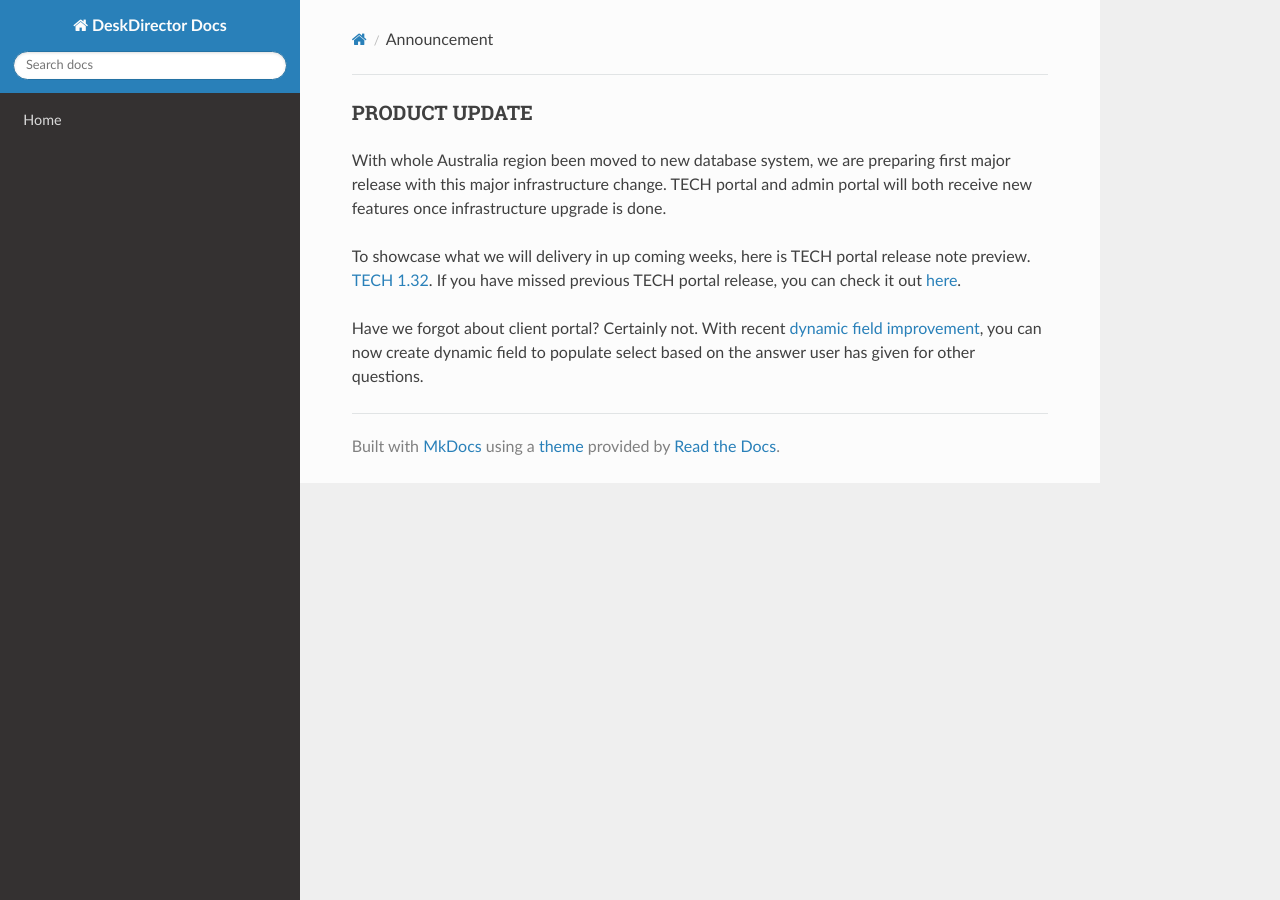
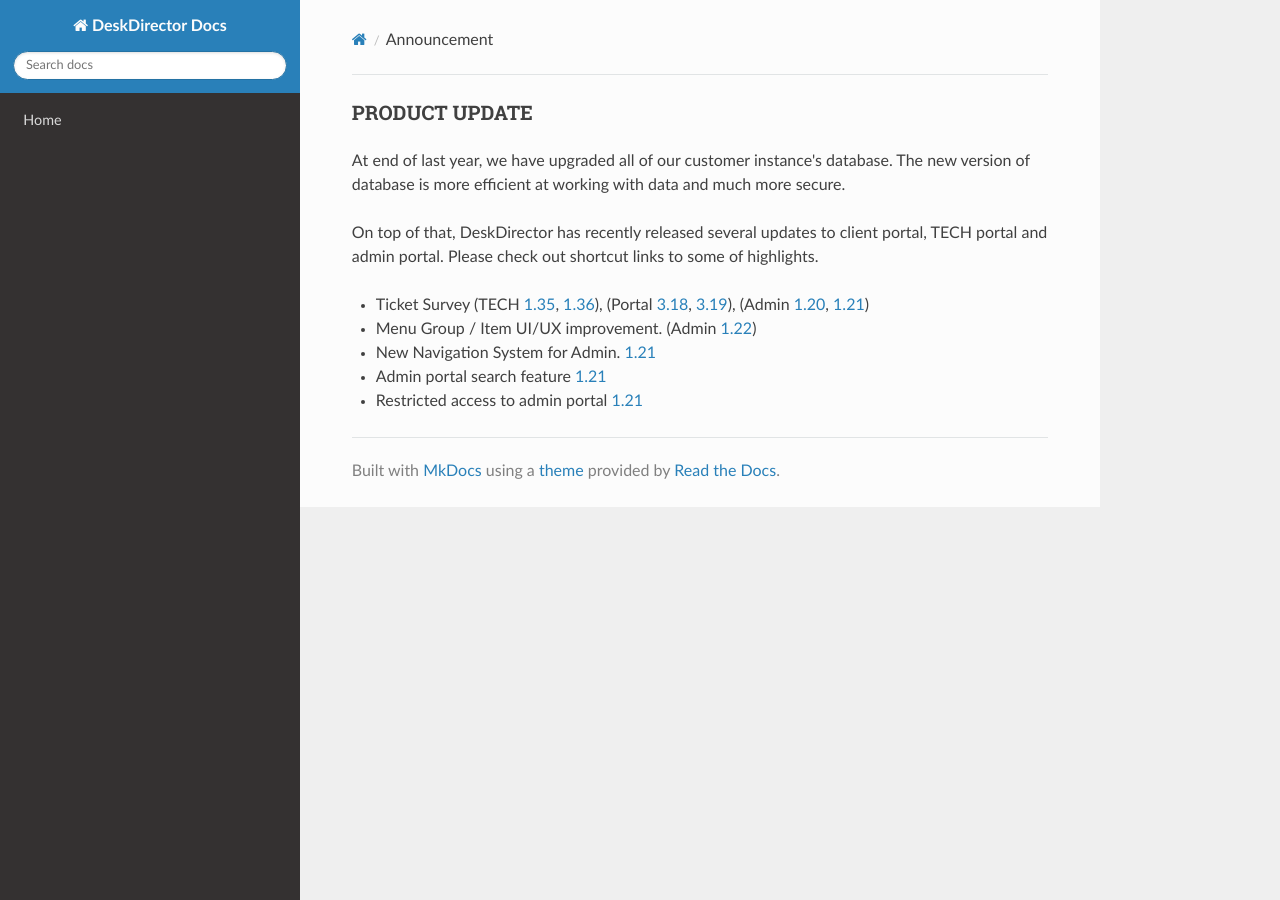
Before and after one commit to DeskDirector/docs, an MkDocs documentation site: the page built from docs/_contents/admin/home/announcement.md, in a window 1280 px wide. Built offline with MkDocs 1.6.1, drawn with Linux system fonts in a browser that asks for light colours; nearby versions of some CDN libraries; old or Windows-style settings are respelled for this version of MkDocs.

Commit message:
Update announcement.md

```diff
--- a/docs/_contents/admin/home/announcement.md
+++ b/docs/_contents/admin/home/announcement.md
@@ -1,7 +1,11 @@
 ### PRODUCT UPDATE
 
-With whole Australia region been moved to new database system, we are preparing first major release with this major infrastructure change. TECH portal and admin portal will both receive new features once infrastructure upgrade is done.
+At end of last year, we have upgraded all of our customer instance's database. The new version of database is more efficient at working with data and much more secure.
 
-To showcase what we will delivery in up coming weeks, here is TECH portal release note preview. [TECH 1.32](/release-notes/tech/v1.32). If you have missed previous TECH portal release, you can check it out [here](/release-notes/tech/v1.31).
+On top of that, DeskDirector has recently released several updates to client portal, TECH portal and admin portal. Please check out shortcut links to some of highlights.
 
-Have we forgot about client portal? Certainly not. With recent [dynamic field improvement](https://help.deskdirector.com/article/109t6ieaao-desk-director-forms-dynamic-fields#deliver_answer_from_previous_fields), you can now create dynamic field to populate select based on the answer user has given for other questions.
+* Ticket Survey (TECH [1.35](/configs/release-notes/tech/v1.35), [1.36](/configs/release-notes/tech/v1.36)), (Portal [3.18](/configs/release-notes/portal/v3.18), [3.19](/configs/release-notes/tech/v3.19)), (Admin [1.20](/configs/release-notes/admin/v1.20.1), [1.21](/configs/release-notes/admin/v1.21.1))
+* Menu Group / Item UI/UX improvement. (Admin [1.22](/configs/release-notes/admin/v1.22.1))
+* New Navigation System for Admin. [1.21](/configs/release-notes/admin/v1.21.1)
+* Admin portal search feature [1.21](/configs/release-notes/admin/v1.21.1)
+* Restricted access to admin portal [1.21](/configs/release-notes/admin/v1.21.1)
```
